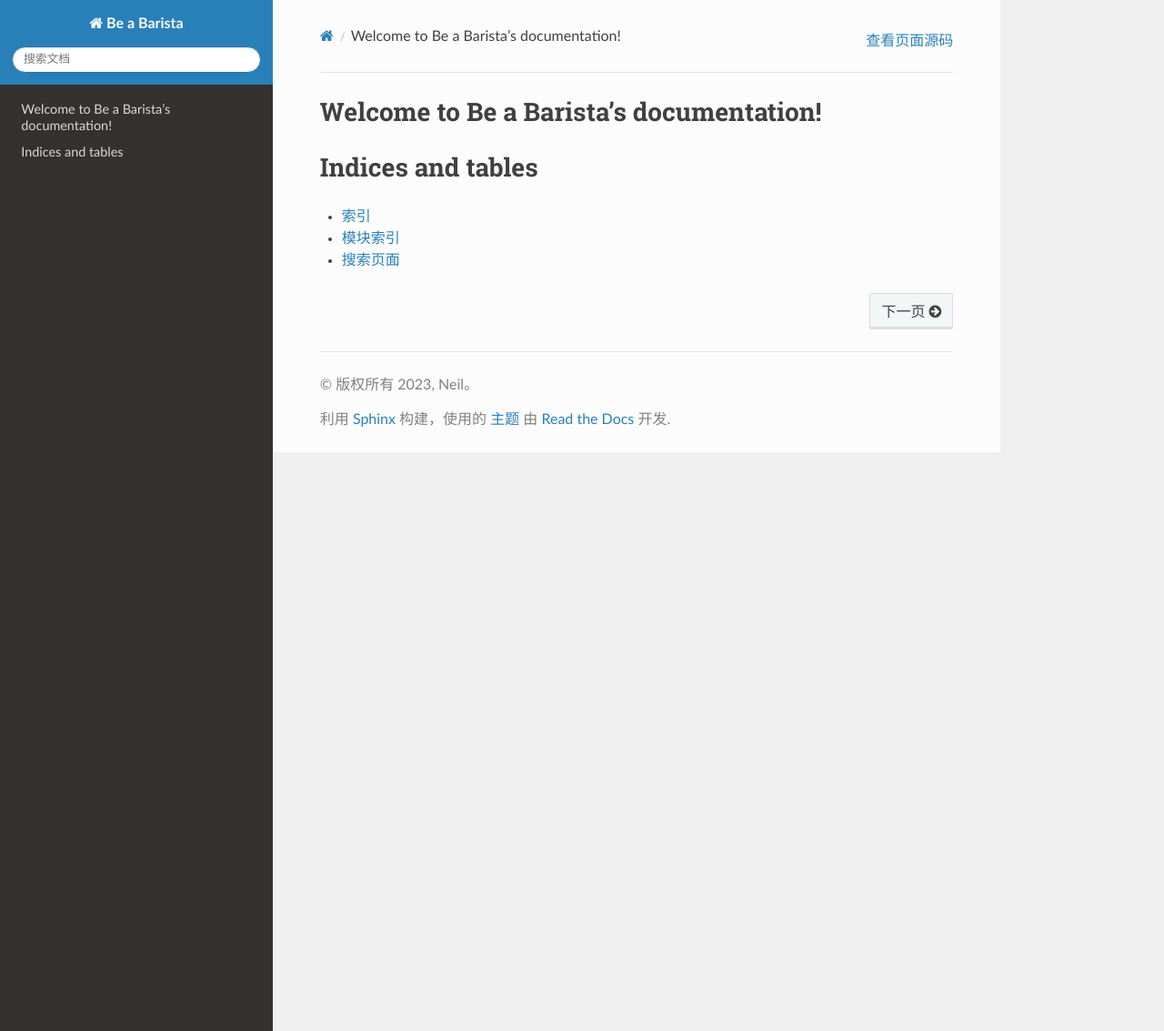
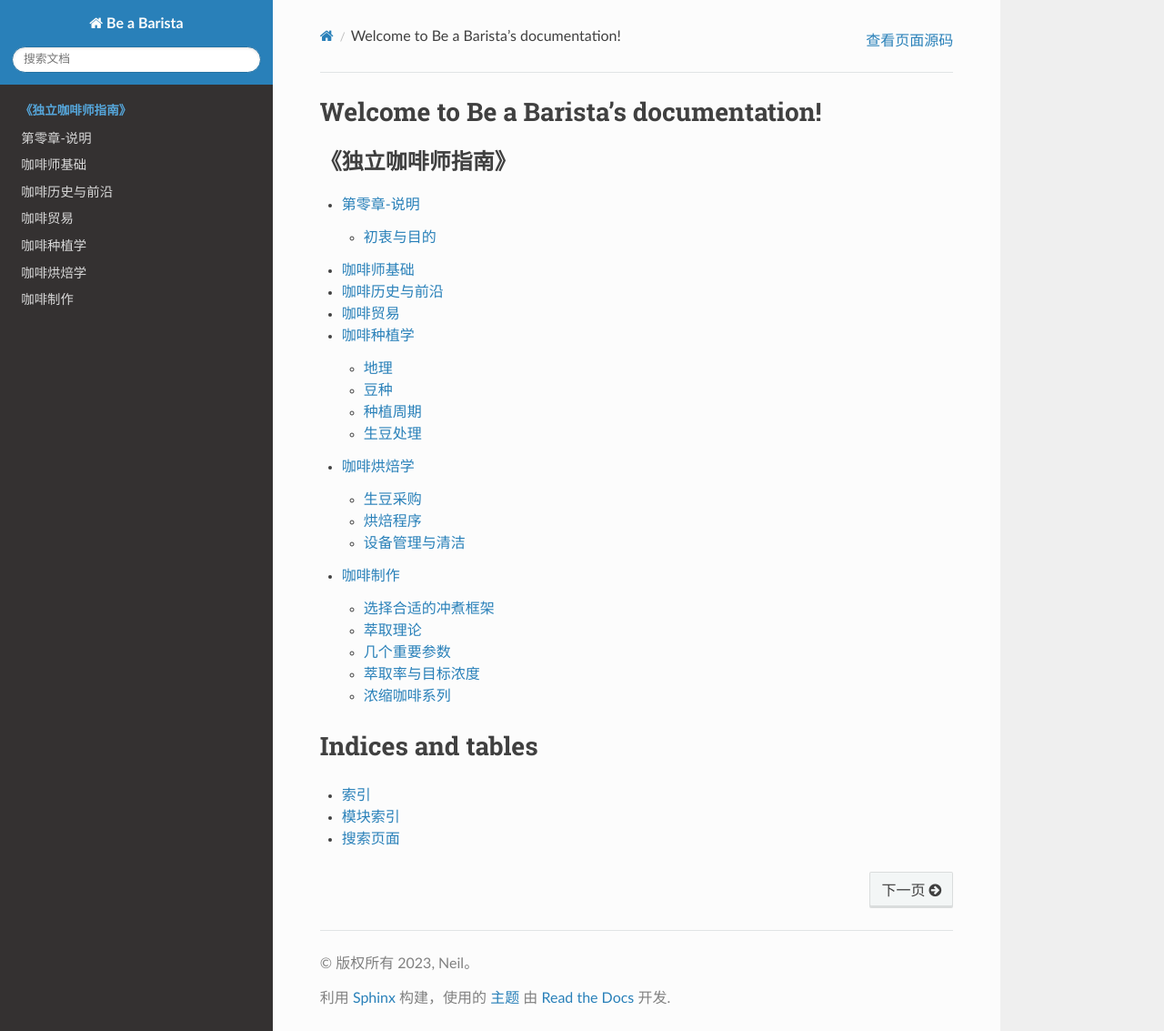
Before and after one commit to swc14968/-, a Sphinx documentation site: the page built from source/index.rst, in a window 1280 px wide and 1133 px high. Shown: the whole window at 91% size. Built offline with Sphinx 7.4.7 and the Read the Docs theme 2.0.0, drawn with Linux system fonts in a browser that asks for light colours; some of the changed lines change nothing that is shown.

Commit message:
内容结构确立，尝试构建网页看效果

```diff
--- a/source/Be-Barista/index.md
+++ /dev/null
@@ -1,176 +0,0 @@
-#《独立咖啡师手册》
-
-- 《独立咖啡师手册》
-    - 第零章
-      - 初衷与目的
-        - ~~想出名~~
-        - 美味与爱，都需要不断练习才能精通
-          - 好的技巧与方法可以帮助更有效率达到熟练
-      - 咖啡师基础
-        - ~~手脚健全~~
-        - ~~生活自理~~
-        - 理解自己的角色职责
-        - 感官
-          - 风味轮是一个沟通交流的工具，不要太教条
-          - 止咳糖浆风味也可以成就一杯不错的咖啡
-          - （风味有不同，但没有好坏）
-        - 杯测
-          - 杯测是一个全栈咖啡师必备的技能
-        - 吧台管理
-          - 清洁
-          - 货品管理
-          - 食品安全
-    - 咖啡历史与前沿
-    - 咖啡贸易
-      - 从哪里买、价格是如何被制定的
-    - 咖啡种植学
-      - 地理
-      - 豆种
-      - 种植周期
-      - 生豆处理
-        - 传统处理法
-          - 水洗
-          - 日晒
-          - 蜜处理
-        - 新处理法
-    - 咖啡烘焙学
-      - 生豆采购
-      - 烘焙程序
-      - 设备管理与清洁
-    - 咖啡制作
-      - 选择合适的冲煮框架
-        - 建立一个自洽合理的理论框架，与咖啡豆好好聊聊
-        - 以结果为导向
-          - 我希望这杯咖啡的表现是更加全面，还是突出某个特性
-          - 这杯咖啡会是solo型还是要做奶咖亦或是特调
-        - 多跟你的聊聊烘豆师他是如何理解与处理这款咖啡豆
-      - 萃取理论
-        - 学些东西总是没错的
-        - 数据是随时会变的，不要记数字，记底层逻辑
-        - 我们要做的事情是，把咖啡里面的美味想办法拿出来
-        - 合适的浓度和风味物质比例是好喝的关键
-        - 咖啡粉里面的可溶性物质并不全是好风味
-        - 萃取不完全和萃取过度都会让一杯咖啡变得偏离描述风味
-        - 萃取率指的是萃出物质占咖啡粉的质量比例
-        - 浓度指的是咖啡萃取物在一杯咖啡液里的比例
-        - 研磨度、粉水比、水温、萃取时间以及水的理化性质都可以影响萃取好坏
-        - 好的操作习惯可以帮你提高萃取的稳定度，多练习
-        - 多使用可量化的物理单位来标定你的参数，避免使用模糊不清的物理概念（例如，一杯、一勺）
-      - 几个重要参数
-        - 研磨度
-          - 每个磨豆机的刻度研磨的粗细不一样，哪怕同品牌同型号
-          - 善用筛网
-            - 标准杯测研磨度10g粉在20目0.85mm孔径通过率70%-75%
-        - 水粉比与液粉比
-          - 水粉比与粉液比本质都是用来衡量你构建的冲煮大框架
-        - 水
-          - 水的各项理化指标
-          - 温度的选择
-            - 水温越高，热分子运动越快，萃取速率相对更高
-      - 萃取率与目标浓度
-        - 测量与计算
-        - TDS（一项重要的指标）
-      - 浓缩咖啡系列
-        - 浓缩的参数方案制定与调整
-          - 设备的选择
-            - 磨豆机
-              - 研磨表现
-                - 刀盘大小决定了研磨效率
-                - 刀盘质量与机器的设计与工艺决定了研磨质量（粒径分布）
-            - 浓缩咖啡机
-              - 手柄
-                - 有底手柄
-                - 无底手柄
-              - 粉碗
-            - 粉锤、布粉器
-            - 奶缸
-          - 日常调磨
-            - 方案框架下的调整方向选择
-              - 目标不同，决定了你的调整侧重点不同
-                - 定粉量，还是定液重
-                  - 从18g-36g-5s-25s开始是个不错的起点
-                - 调粗细还是调粉量
-                  - 考虑粉碗和你的机器特性
-                  - 粗细影响速度，但是非线性相关
-                  - 考虑豆子的状态（养豆与醒豆）
-                - 出液速度和出液质量
-                  - 出液的快慢可以看出你的萃取状况
-                  - 通道效应大概率没法避免，尽量推迟它的出现
-                  - 布粉和压粉是个很主观的因素，但是非常重要
-                    - 稳定它们，不要依赖压粉力度去调整你的流速
-        - 饮品制作
-          - 黑咖
-            - Resitretto/Espresso/Long
-              - Resitretto相对于Espresso萃取时间更短，前段风味
-              - Long相对于Espresso萃取时间更长，延长全段风味
-            - Americano/Long Black
-              - Americano是往浓缩里直接注水，融合更好，风味均匀
-              - Long Black是在水中加浓缩，Cream会留在表面
-            - 核心是浓缩咖啡液和水（主要就是咖啡粉萃取物和水）
-          - 奶咖
-            - Cafe latte/Flat white/Cappuccino
-              - 一些约定俗成的叫法而已，不用纠结
-              - 拿铁（Cafe latte）奶泡适中（牛奶膨发率25%左右）
-              - 澳白（Flat white）奶泡很薄（牛奶膨发率10%左右）
-              - 卡布（Cappuccino）奶泡很厚（牛奶膨发率50%左右)
-            - 核心是浓缩咖啡液和牛奶
-            - 牛奶的处理——蒸煮（加热与打发）
-              - 牛奶的成分——糖、蛋白质、脂肪
-              - 几个重要的温度点——4℃、37℃、60℃
-              - 区分好进气与加热
-              - 让牛奶在缸中快速旋转起来是绵密的关键
-              - 蒸煮完美的牛奶应该具有天鹅绒/湿油漆的质感
-            - Latte Art 即拉花
-              - 选择一个顺手（你喜欢的）的奶缸，能省很多事
-              - 手不稳就去练力量，不灵活就去打打羽毛球/网球
-              - 【用手臂的力量去摆动而不是手指】
-              - 完美的蒸煮牛奶是所有拉花的基础
-              - 完美的融合保证液面干净好看
-              - 注入牛奶时奶缸的相对高度决定了牛奶的冲击力
-                - 奶缸越高牛奶的穿透力越高，反之越低
-                - 通过奶缸高度调整拉花图案的【笔触大小】
-          - 其它
-            - 唯一目的是好喝
-              - 不要怀疑，相信你的舌头，喝到啥就是啥
-              - 这一杯谁喝，谁就有绝对的评判权
-            - 饮品的底层逻辑
-            - 设计一些有趣新奇的饮品
-      - 手冲咖啡系列
-        - 器具
-          - 磨豆机
-            - 选择一款合适区间的磨，在杯测研磨度附近表现良好就行
-              - 粒径分布集中且呈正态分布
-              - 必要时可以使用筛粉器控制粒径
-            - 把你的预算大部分投给磨豆机，你会变得更开心
-          - 滤杯
-            - 梅丽塔还是v60亦或是折纸滤杯都可以
-            - 选自己喜欢的
-          - 秤
-            - 一个精准灵敏的秤可以帮助你集中精力在冲煮本身
-            - 如果秤不好，记得留好提前量（读数滞后你就需要提前结束）
-          - 计时器
-            - 从一开始就计时，固定你的流程
-            - 手机计时器就很好用
-          - 手冲壶
-            - 价格不重要，重要的是不烫手
-            - 设计得再好的壶，你手不稳都白搭
-            - 不要依赖器具，多去感知器具的脾气和特性，用手法去调整
-            - 买不起/不喜欢/不屑于买温控壶的话，买个便宜的温针也是可以的
-        - 冲煮用水
-          - 最简单也最省事的方法——买农夫山泉
-          - 保持你的热水壶（或者你买了温控壶）清洁，不要直接烧煮自来水
-        - 研磨与冲煮水温，以及粉床水流速都会影响你的萃取率
-        - 练习控壶
-        - by pass搭配高萃取是好用的
-      - 虹吸
-        - 器具的构成
-        - 操作步骤
-      - 冷萃
-        - 器具
-        - 时间、温度与粉水比决定最终咖啡液萃取率与浓度
-      - 法压
-        - 简单的滤泡
-        - 传统而便捷的萃取方式
-      - 摩卡壶
-      - 土耳其壶
-      - 冰滴
--- /dev/null
+++ b/source/base/index.rst
@@ -0,0 +1,23 @@
+咖啡师基础
+=========
+
+* 手脚健全，生活自理
+
+* 理解自己的角色职责
+~~~~~~~~~~~~~~~~~~~
+
+* 感官
+
+  + 风味轮是一个沟通交流的工具，不要太教条去死扣上面的字眼
+  + 止咳糖浆风味也可以成就一杯不错的咖啡
+  + （风味有不同，但没有好坏）
+
+* 杯测
+
+  + 杯测是一个全栈咖啡师必备的技能
+
+* 吧台管理
+
+  + 清洁
+  + 货品管理
+  + 食品安全
--- /dev/null
+++ b/source/brew/index.rst
@@ -0,0 +1,57 @@
+咖啡制作
+=======
+
+选择合适的冲煮框架
+----------------
+
+建立一个自洽合理的理论框架，与咖啡豆建立良好的沟通模式
+~~~~~~~~~~~~~~~~~~~~~~~~~~~~~~~~~~~~~~~~~~~~~~~~~
+
+* 以结果为导向
+
+  + 我希望这杯咖啡的表现是更加全面，还是突出某个特性
+  + 这杯咖啡会是solo型还是要做奶咖亦或是特调
+
+* 多跟你的烘豆师聊聊他是如何理解与处理这款咖啡豆
+
+萃取理论
+-------
+
+* 学些东西总是没错的
+* 数据是随时会变的，不要记数字，记底层逻辑
+* 我们要做的事情是——把咖啡里面的美味想办法拿出来
+* 合适的浓度和风味物质比例是好喝的关键
+* 咖啡粉里面的可溶性物质并不全是好风味
+* 萃取不完全和萃取过度都会让一杯咖啡变得偏离描述风味
+* 萃取率指的是萃出物质占咖啡粉的质量比例
+* 浓度指的是咖啡萃取物在一杯咖啡液里的比例
+* 研磨度、粉水比、水温、萃取时间以及水的理化性质都可以影响萃取好坏
+* 好的操作习惯可以帮你提高萃取的稳定度，所以——多练习
+* 多使用可量化的物理单位来标定你的参数，避免使用模糊不清的物理概念（例如——一杯、一勺等）
+
+几个重要参数
+-----------
+
+* 研磨度
+
+  + 每个磨豆机的刻度研磨的粗细是不一样的，哪怕同品牌同型号同批次
+  + 善用筛网——标准杯测的研磨度是10g粉在20目0.85mm孔径通过率70%-75%
+
+* 水粉比与液粉比
+
+  + 水粉比与液粉比本质都是用来衡量你构建的冲煮大框架
+  + 用哪个都可以但是不要来回换
+
+* 水
+
+  + 水的各项理化指标
+  + 温度的选择——水温越高，热分子运动越快，萃取速率相对更高
+
+萃取率与目标浓度
+---------------
+
+* 测量与计算
+* TDS（一项重要的指标）
+
+浓缩咖啡系列
+-----------
--- /dev/null
+++ b/source/history/index.rst
@@ -0,0 +1,2 @@
+咖啡历史与前沿
+=============
--- a/source/index.rst
+++ b/source/index.rst
@@ -10,7 +10,14 @@ Welcome to Be a Barista's documentation!
    :maxdepth: 2
    :caption: 《独立咖啡师指南》
 
-   Be-Barista/index
+   intro/index
+   base/index
+   history/index
+   trade/index
+   plant/index
+   roast/index
+   brew/index
+
 
 
 
--- /dev/null
+++ b/source/intro/index.rst
@@ -0,0 +1,12 @@
+第零章-说明
+==========
+
+初衷与目的
+---------
+
+* 想出名
+* 美味与爱，都需要不断练习才能精通
+
+  + 好的技巧与方法可以帮助更有效率达到熟练
+
+* 给自己的知识留点文档储备
--- /dev/null
+++ b/source/plant/index.rst
@@ -0,0 +1,25 @@
+咖啡种植学
+=========
+
+地理
+----
+
+豆种
+----
+
+种植周期
+-------
+
+生豆处理
+-------
+
+* 传统处理法
+
+  + 水洗
+  + 日晒
+  + 蜜处理
+
+* 新处理法
+
+  + 厌氧发酵
+  + 增味处理
--- /dev/null
+++ b/source/roast/index.rst
@@ -0,0 +1,11 @@
+咖啡烘焙学
+=========
+
+生豆采购
+-------
+
+烘焙程序
+-------
+
+设备管理与清洁
+-------------
--- /dev/null
+++ b/source/trade/index.rst
@@ -0,0 +1,4 @@
+咖啡贸易
+=======
+
+* 从哪里买、价格是如何被确定的
```
